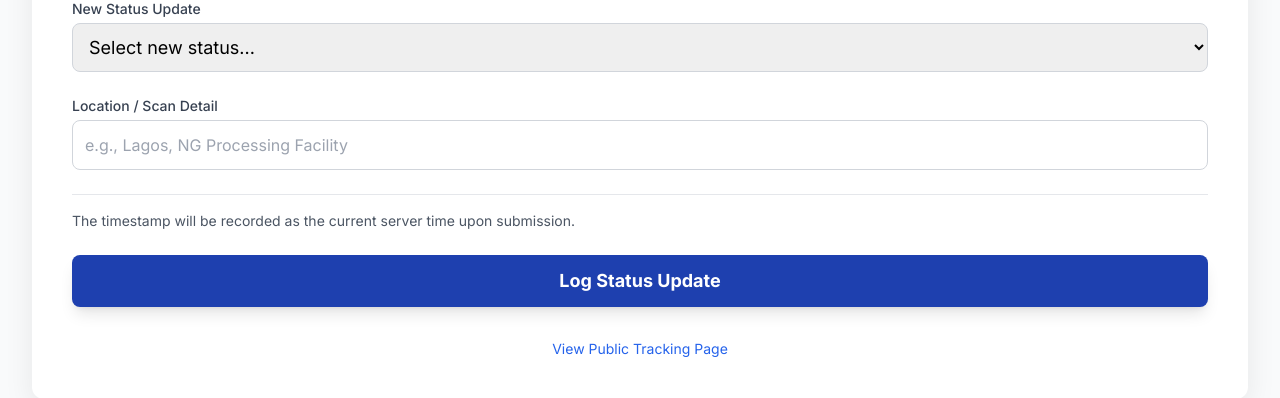
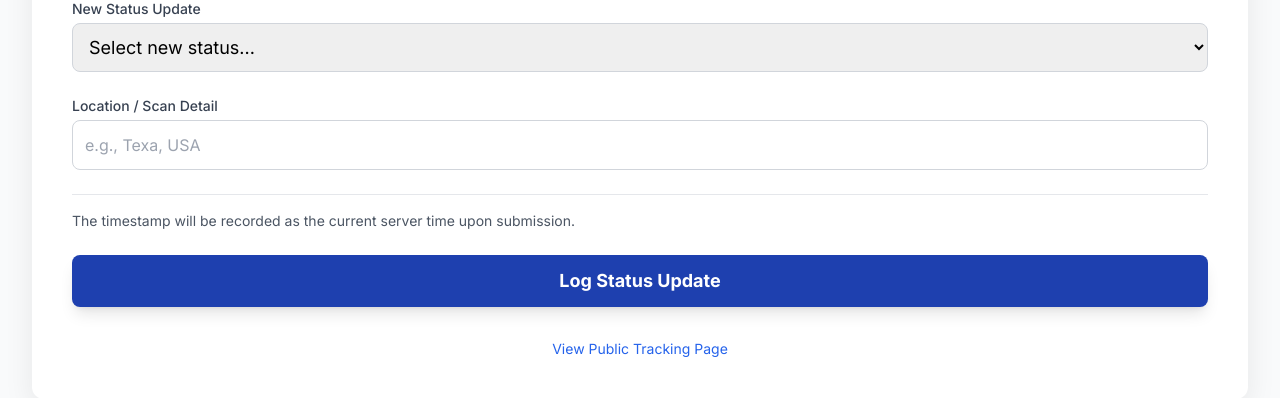
Before and after one commit to Sax883/render-deployment-project, a Flask app: template templates/admin_update_status.html in a window 1280 px wide. Shown: the part 344-742 px from the top of the page. Run offline with Flask 3, Linux system fonts and the light colour scheme; the template is opened without the code that fills it, so the values that code supplies are empty; some libraries are stand-ins or nearby versions.

Commit message:
FINAL FUNCTIONAL FIXES: Enabled client-side tracking, fixed 'Track Now' button, and updated admin status placeholder.

```diff
--- a/templates/admin_update_status.html
+++ b/templates/admin_update_status.html
@@ -69,7 +69,7 @@
 
                 <div>
                     <label for="location" class="block text-sm font-medium text-gray-700 mb-1">Location / Scan Detail</label>
-                    <input type="text" id="location" name="location" required placeholder="e.g., Lagos, NG Processing Facility"
+                    <input type="text" id="location" name="location" required placeholder="e.g., Texa, USA"
                            class="w-full p-3 border border-gray-300 rounded-lg focus:ring-yellow-500 focus:border-yellow-500">
                 </div>
 
--- a/templates/index.html
+++ b/templates/index.html
@@ -186,7 +186,7 @@
             <div class="bg-white rounded-xl card-shadow p-6 sm:p-10">
                 <h1 class="text-3xl sm:text-4xl font-extrabold text-blue-800 mb-6">Track Your MOVEXA Shipment</h1>
 
-                <form method="POST" action="http://127.0.0.1:5000/track" class="flex flex-col sm:flex-row space-y-4 sm:space-y-0 sm:space-x-4 mb-10">
+                <form method="POST" action="{{ url_for('track_shipment') }}" class="flex flex-col sm:flex-row space-y-4 sm:space-y-0 sm:space-x-4 mb-10">
                     <input type="text" name="tracking_id" placeholder="Enter Tracking ID (e.g., MVX-0C122EB4)" required
                            class="flex-grow p-3 border-2 border-blue-300 rounded-xl focus:ring-blue-500 focus:border-blue-500 text-lg uppercase shadow-inner">
                     <button type="submit" class="bg-yellow-500 text-blue-800 font-bold py-3 px-8 rounded-xl hover:bg-yellow-400 transition shadow-lg transform hover:scale-[1.01]">
```
